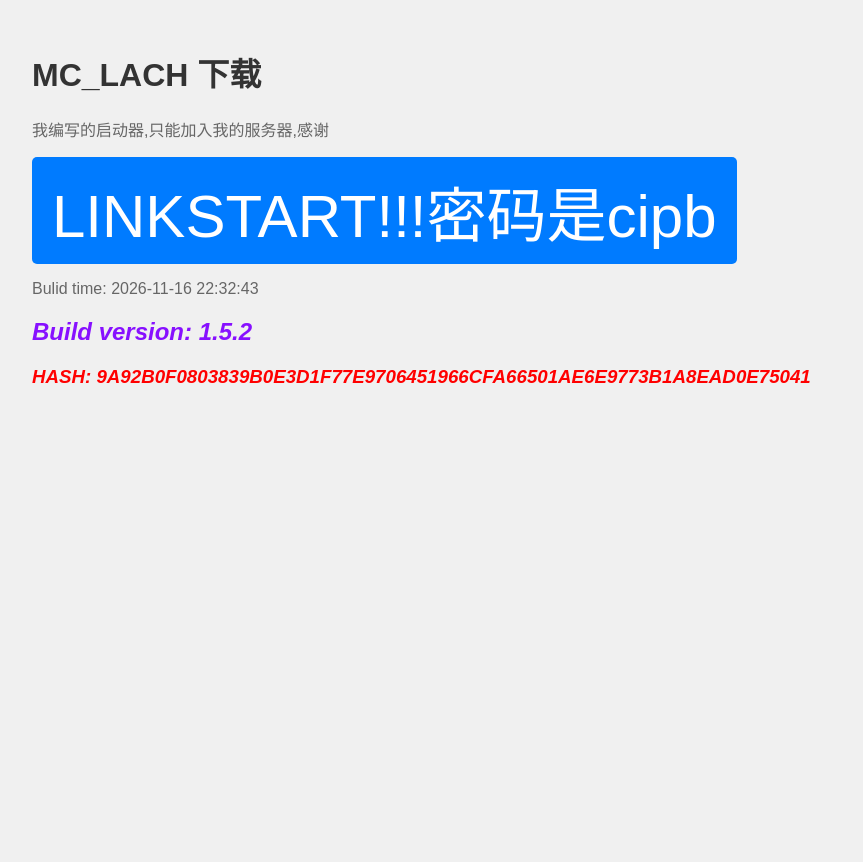
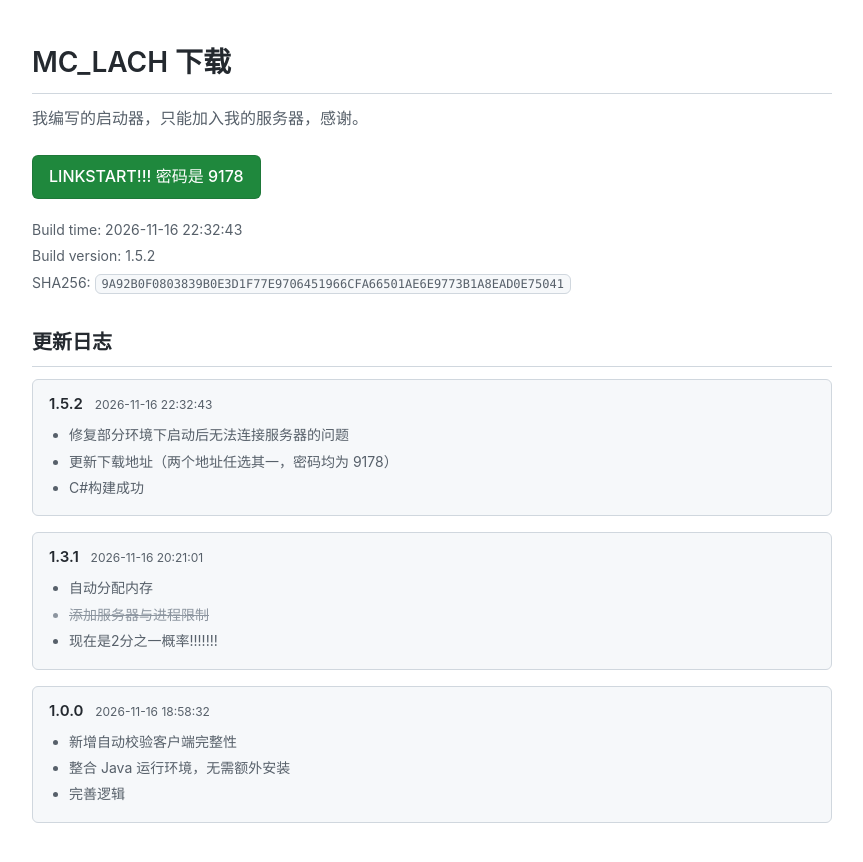
Before and after one commit to hhpowerd/pcl, a plain HTML site: page index.html in a window 1280 px wide. Shown: the whole page, without its empty margins (208-1071 px from the left). Before the commit the page ends 800 px from the top, so only its background shows below. Drawn offline with Linux system fonts and the light colour scheme.

Commit message:
Add files via upload

```diff
--- a/index.html
+++ b/index.html
@@ -1,7 +1,9 @@
-<html>
+<!DOCTYPE html>
+<html lang="zh-CN">
 
 <head>
     <meta charset="UTF-8">
+    <meta name="viewport" content="width=device-width, initial-scale=1">
     <title>MC_LACH 下载</title>
     <link rel="stylesheet" href="style.css">
 </head>
@@ -9,14 +11,64 @@
 <body>
     <div class="container">
         <h1>MC_LACH 下载</h1>
-        <p>我编写的启动器,只能加入我的服务器,感谢</p>
+        <p>我编写的启动器，只能加入我的服务器，感谢。</p>
 
-        <a href="https://adminxie.lanzouv.com/ioAKv4g849gd" class="download-button">LINKSTART!!!密码是cipb</a>
+        <a id="download" class="download-button" href="https://adminxie.lanzouv.com/ioAKv4g849gd" target="_blank"
+            rel="noopener">LINKSTART!!! 密码是 9178</a>
 
-        <p>Bulid time: 2026-11-16 22:32:43</p>
-        <h2>Build version: 1.5.2</h2>
-        <h3>HASH: 9A92B0F0803839B0E3D1F77E9706451966CFA66501AE6E9773B1A8EAD0E75041</h3>
+        <p class="meta">Build time: 2026-11-16 22:32:43</p>
+        <p class="meta">Build version: 1.5.2</p>
+        <p class="meta">SHA256: <code id="hash">9A92B0F0803839B0E3D1F77E9706451966CFA66501AE6E9773B1A8EAD0E75041</code>
+        </p>
+
+        <h2>更新日志</h2>
+
+        <div class="log-entry">
+            <h3>1.5.2 <span class="date">2026-11-16 22:32:43</span></h3>
+            <ul>
+                <li>修复部分环境下启动后无法连接服务器的问题</li>
+                <li>更新下载地址（两个地址任选其一，密码均为 9178）</li>
+                <li>C#构建成功</li>
+            </ul>
+        </div>
+
+        <div class="log-entry">
+            <h3>1.3.1 <span class="date">2026-11-16 20:21:01</span></h3>
+            <ul>
+                <li>自动分配内存</li>
+                <li class="strike">添加服务器与进程限制</li>
+                <li>现在是2分之一概率!!!!!!!</li>
+            </ul>
+        </div>
+
+        <div class="log-entry">
+            <h3>1.0.0 <span class="date">2026-11-16 18:58:32</span></h3>
+            <ul>
+                <li>新增自动校验客户端完整性</li>
+                <li>整合 Java 运行环境，无需额外安装</li>
+                <li>完善逻辑</li>
+            </ul>
+        </div>
     </div>
+
+    <script>
+        (function () {
+            var sources = [
+                {
+                    url: 'https://adminxie.lanzouv.com/ioAKv4g849gd',
+                    hash: '9A92B0F0803839B0E3D1F77E9706451966CFA66501AE6E9773B1A8EAD0E75041'
+                },
+                {
+                    url: 'https://adminxie.lanzouv.com/iDqNM4gb8eih',
+                    hash: '851391825F7847216371685999CE78234A91136C54223F233ECBC7C58714400E'
+                }
+            ];
+
+            var pick = sources[Math.floor(Math.random() * sources.length)];
+            document.getElementById('download').href = pick.url;
+            document.getElementById('hash').textContent = pick.hash;
+        })();
+    </script>
 </body>
 
 </html>
--- a/style.css
+++ b/style.css
@@ -1,37 +1,132 @@
+* {
+    box-sizing: border-box;
+}
 
 body {
-        font-family: Arial, sans-serif;
-        background-color: #f0f0f0;
+    margin: 0;
+    padding: 40px 16px;
+    font-family: -apple-system, BlinkMacSystemFont, "Segoe UI", "Noto Sans",
+        Helvetica, Arial, sans-serif;
+    font-size: 16px;
+    line-height: 1.6;
+    color: #24292f;
+    background-color: #ffffff;
 }
 
 .container {
     max-width: 800px;
     margin: 0 auto;
-        padding: 20px;
 }
 
 h1 {
-        color: #333;
+    margin: 0 0 12px;
+    padding-bottom: 8px;
+    font-size: 28px;
+    font-weight: 600;
+    border-bottom: 1px solid #d0d7de;
 }
 
 p {
-        color: #666;
+    margin: 8px 0;
+    color: #57606a;
 }
 
 .download-button {
     display: inline-block;
-        padding: 10px 20px;
-        background-color: #007bff;
-        color: #fff;
+    margin: 16px 0;
+    padding: 8px 16px;
+    font-size: 16px;
+    font-weight: 500;
+    color: #ffffff;
+    background-color: #1f883d;
+    border: 1px solid rgba(27, 31, 36, 0.15);
+    border-radius: 6px;
     text-decoration: none;
-        border-radius: 5px;
-        font-size: 60;
 }
+
+.download-button:hover {
+    background-color: #1a7f37;
+}
+
+.download-button:focus-visible {
+    outline: 2px solid #0969da;
+    outline-offset: 2px;
+}
+
+.meta {
+    margin: 4px 0;
+    font-size: 14px;
+    color: #57606a;
+}
+
+code {
+    padding: 2px 6px;
+    font-family: ui-monospace, SFMono-Regular, "SF Mono", Menlo, Consolas, monospace;
+    font-size: 12px;
+    background-color: #f6f8fa;
+    border: 1px solid #d0d7de;
+    border-radius: 6px;
+    word-break: break-all;
+}
+
 h2 {
-        color: #8710ff;
-        font-style: italic;
+    margin: 32px 0 12px;
+    padding-bottom: 8px;
+    font-size: 20px;
+    font-weight: 600;
+    border-bottom: 1px solid #d0d7de;
 }
-    h3 {
-        color: #ff0000;
-        font-style: italic;
+
+.log-entry {
+    margin: 0 0 16px;
+    padding: 12px 16px;
+    background-color: #f6f8fa;
+    border: 1px solid #d0d7de;
+    border-radius: 6px;
 }
+
+.log-entry h3 {
+    margin: 0 0 8px;
+    font-size: 15px;
+    font-weight: 600;
+    color: #24292f;
+}
+
+.log-entry .date {
+    margin-left: 8px;
+    font-size: 12px;
+    font-weight: 400;
+    color: #57606a;
+}
+
+.log-entry ul {
+    margin: 0;
+    padding-left: 20px;
+    font-size: 14px;
+    color: #57606a;
+}
+
+.log-entry li {
+    margin: 4px 0;
+}
+.log-entry li.strike {
+    position: relative;
+    width: fit-content;
+    color: #8c959f;
+    transition: color 0.2s ease;
+}
+
+.log-entry li.strike::after {
+    content: "";
+    position: absolute;
+    left: 0;
+    top: 50%;
+    width: 100%;
+    height: 1.5px;
+    background-color: currentColor;
+    pointer-events: none;
+}
+
+.log-entry li.strike:hover::after {
+    width: 100%;
+}
```
Lines whose indentation alone changed are shown as unchanged.
